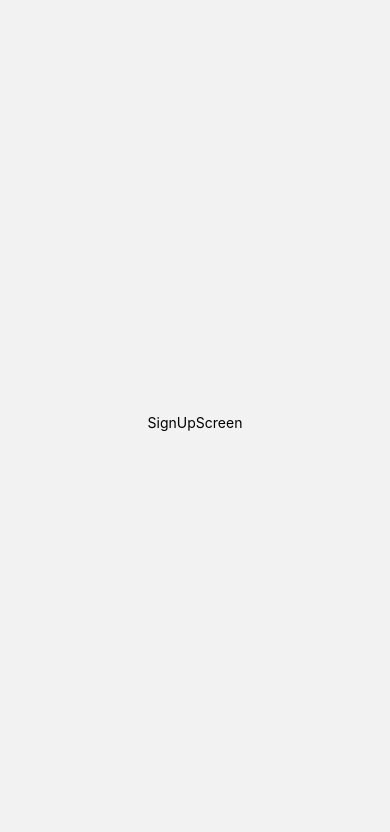
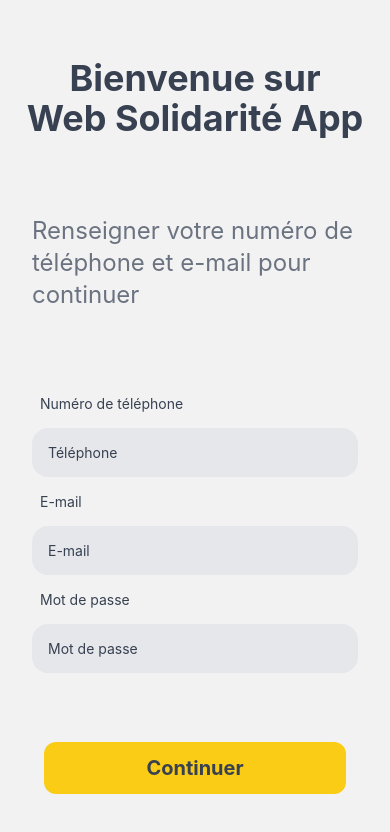
Before and after one commit to a2kad/WSApp3, a React Native app: screen /SignUp in a window 390 px wide. Shown: the top 832 px of the page. Built offline with nearby package versions, Linux system fonts and the light colour scheme; no server answers.

Commit message:
SignUp connected

```diff
--- a/package.json
+++ b/package.json
@@ -13,6 +13,7 @@
     "@react-navigation/native-stack": "^6.9.13",
     "expo": "~49.0.10",
     "expo-status-bar": "~1.6.0",
+    "firebase": "^10.3.1",
     "nativewind": "^2.0.11",
     "react": "18.2.0",
     "react-native": "0.72.4",
--- /dev/null
+++ b/src/config/firebase.js
@@ -0,0 +1,19 @@
+// Import the functions you need from the SDKs you need
+import { initializeApp } from "firebase/app";
+// TODO: Add SDKs for Firebase products that you want to use
+// https://firebase.google.com/docs/web/setup#available-libraries
+import {getAuth} from 'firebase/auth'
+
+// Your web app's Firebase configuration
+const firebaseConfig = {
+  apiKey: "AIzaSyDrZALiGkz5DNS4F8S27FIM445sJvn0IS4",
+  authDomain: "websolidariteapp-550c9.firebaseapp.com",
+  projectId: "websolidariteapp-550c9",
+  storageBucket: "websolidariteapp-550c9.appspot.com",
+  messagingSenderId: "254412882996",
+  appId: "1:254412882996:web:6811f9734acc0a64af3661"
+};
+
+// Initialize Firebase
+const app = initializeApp(firebaseConfig);
+export const auth = getAuth(app);
--- /dev/null
+++ b/src/hooks/useAuth.js
@@ -0,0 +1,21 @@
+import { View, Text } from 'react-native'
+import React, { useEffect, useState } from 'react'
+import { onAuthStateChanged } from 'firebase/auth';
+import { auth } from '../config/firebase';
+
+export default function useAuth() {
+    const[user, setUser] = useState(null);
+
+    useEffect(()=>{
+        const unsub = onAuthStateChanged(auth,user=>{
+            console.log('Got user ', user);
+            if(user){
+                setUser(user);
+            }else{
+                setUser(null)
+            }
+        });
+        return unsub;
+    },[]);
+    return {user}
+}
--- a/src/navigation/appNavigation.js
+++ b/src/navigation/appNavigation.js
@@ -1,23 +1,36 @@
-import { View, Text } from 'react-native'
 import React from 'react'
 import { createNativeStackNavigator } from '@react-navigation/native-stack'
 import { NavigationContainer } from '@react-navigation/native';
 import WellcomeScreen from '../screens/WellcomeScreen';
 import LoginScreen from '../screens/LoginScreen';
 import SignUpScreen from '../screens/SignUpScreen';
+import SignUpNameScreen from '../screens/SignUpNameScreen';
+import useAuth from '../hooks/useAuth';
+import HomeScreen from '../screens/HomeScreen';
 
 const Stack = createNativeStackNavigator();
 
-const AppNavigation = () => {
+export default function AppNavigation() {
+    const {user} = useAuth();
+    if(user){
+        return (
+            <NavigationContainer>
+                <Stack.Navigator initialRouteName='Home'>
+                    <Stack.Screen name='Home' options={{headerShown: false}} component={HomeScreen} />
+                </Stack.Navigator>
+            </NavigationContainer>
+        )
+    }else{
         return (
             <NavigationContainer>
                 <Stack.Navigator initialRouteName='Wellcome'>
                     <Stack.Screen name='Wellcome' options={{headerShown: false}} component={WellcomeScreen} />
                     <Stack.Screen name='Login' options={{headerShown: false}} component={LoginScreen} />
                     <Stack.Screen name="SignUp" options={{headerShown: false}} component={SignUpScreen} />
+                    <Stack.Screen name="SignUpName" options={{headerShown: false}} component={SignUpNameScreen} />
                 </Stack.Navigator>
             </NavigationContainer>
         )
     }
 
-export default AppNavigation
+}
--- a/src/screens/HomeScreen.js
+++ b/src/screens/HomeScreen.js
@@ -0,0 +1,18 @@
+import { View, Text, TouchableOpacity } from 'react-native'
+import React from 'react'
+import { signOut } from 'firebase/auth'
+import { auth } from '../config/firebase'
+
+export default function HomeScreen() {
+    const handleLogout = async ()=>{
+        await signOut(auth);
+    }
+    return (
+        <View className='flex-1 justify-center items-center'>
+            <Text>HomeScreen</Text>
+            <TouchableOpacity onPress={handleLogout} className='p-2 bg-cyan-900 rounded-lg'>
+                <Text className='text-white text-lg font-bold'>Se déconnecter</Text>
+            </TouchableOpacity>
+        </View>
+    )
+}
--- a/src/screens/LoginScreen.js
+++ b/src/screens/LoginScreen.js
@@ -1,11 +1,38 @@
-import { View, Text } from 'react-native'
+import { View, Text, SafeAreaView, TouchableOpacity, TextInput } from 'react-native'
 import React from 'react'
+import { useNavigation } from '@react-navigation/native'
 
 const LoginScreen = () => {
+    const navigation = useNavigation();
     return (
-        <View className='flex-1 justify-center items-center'>
-            <Text>LoginScreen</Text>
-        </View>
+        <SafeAreaView className='flex-1'>
+            <View className='flex-1 flex justify-around m-4' >
+                <Text className='font-bold text-4xl leading-10 text-gray-700 text-center my-2'>Bienvenue sur{"\n"}Web Solidarité App</Text>
+                <View className='flex justify-center mx-4'>
+                    <Text className='text-2xl text-gray-500'>Pour vous connecter à l'application, entrez votre email et votre mot de passe</Text>
+                </View>
+                <View className='mx-4 '>
+                    <Text className='text-gray-700 my-2 p-2'>E-mail</Text>
+                    <TextInput className='p-4 bg-gray-200 text-gray-700 rounded-2xl' ></TextInput>
+                    <Text className='text-gray-700 my-2 p-2'>Mot de passe</Text>
+                    <TextInput secureTextEntry className='p-4 bg-gray-200 text-gray-700 rounded-2xl' ></TextInput>
+
+                </View>
+                <View className="space-y-4">
+                    <TouchableOpacity
+                        onPress={() => navigation.navigate('Home')}
+                        className="py-3 bg-yellow-400 mx-7 rounded-xl">
+                        <Text
+                            className="text-xl font-bold text-center text-gray-700"
+                        >
+                            Se connecter
+                        </Text>
+                    </TouchableOpacity>
+
+
+                </View>
+            </View>
+        </SafeAreaView>
     )
 }
 
--- /dev/null
+++ b/src/screens/Question1Screen.js
@@ -0,0 +1,10 @@
+import { View, Text } from 'react-native'
+import React from 'react'
+
+export default function Question1Screen() {
+    return (
+        <View>
+            <Text>Question1Screen</Text>
+        </View>
+    )
+}
--- /dev/null
+++ b/src/screens/SignUpNameScreen.js
@@ -0,0 +1,10 @@
+import { View, Text } from 'react-native'
+import React from 'react'
+
+export default function SignUpNameScreen() {
+    return (
+        <View className='flex-1 justify-center items-center'>
+            <Text>SignUpNameScreen</Text>
+        </View>
+    )
+}
--- /dev/null
+++ b/src/screens/SignUpPassScreen.js
@@ -0,0 +1,10 @@
+import { View, Text } from 'react-native'
+import React from 'react'
+
+export default function SignUpPassScreen() {
+    return (
+        <View>
+            <Text>SignUpPassScreen</Text>
+        </View>
+    )
+}
--- a/src/screens/SignUpScreen.js
+++ b/src/screens/SignUpScreen.js
@@ -1,11 +1,55 @@
-import { View, Text } from 'react-native'
-import React from 'react'
+import { View, Text, SafeAreaView, TouchableOpacity, TextInput } from 'react-native'
+import React, { useState } from 'react'
+import { useNavigation } from '@react-navigation/native'
+import { createUserWithEmailAndPassword } from 'firebase/auth';
+import { auth } from '../config/firebase';
 
 const SignUpScreen = () => {
+    const navigation = useNavigation();
+    const [email, setEmail] = useState('');
+    const [password, setPassword] = useState('');
+
+    const handleSubmit = async ()=>{
+        if (email && password){
+            try{
+                await createUserWithEmailAndPassword(auth, email, password)
+            }catch(err){
+                console.log('Got error', err.message);
+            }
+        }
+    }
     return (
-        <View className='flex-1 justify-center items-center'>
-            <Text>SignUpScreen</Text>
-        </View>
+        <SafeAreaView className='flex-1'>
+            <View className='flex-1 flex justify-around m-4' >
+                <Text className='font-bold text-4xl leading-10 text-gray-700 text-center my-2'>Bienvenue sur{"\n"}Web Solidarité App</Text>
+            <View className='flex justify-center mx-4'>
+                <Text className='text-2xl text-gray-500'>Renseigner votre numéro de téléphone et e-mail pour continuer</Text>
+            </View>
+            <View className='mx-4 '>
+                <Text className='text-gray-700 my-2 p-2'>Numéro de téléphone</Text>
+                <TextInput className='p-4 bg-gray-200 text-gray-700 rounded-2xl' placeholder='Téléphone'></TextInput>
+                <Text className='text-gray-700 my-2 p-2'>E-mail</Text>
+                <TextInput className='p-4 bg-gray-200 text-gray-700 rounded-2xl' placeholder='E-mail'
+                value={email} onChangeText={value=>setEmail(value)}></TextInput>
+                <Text className='text-gray-700 my-2 p-2'>Mot de passe</Text>
+                <TextInput className='p-4 bg-gray-200 text-gray-700 rounded-2xl' placeholder='Mot de passe' secureTextEntry
+                value={password} onChangeText={value=>setPassword(value)}></TextInput>
+            </View>
+            <View className="space-y-4">
+                <TouchableOpacity
+                    onPress={handleSubmit}
+                    className="py-3 bg-yellow-400 mx-7 rounded-xl">
+                        <Text
+                            className="text-xl font-bold text-center text-gray-700"
+                        >
+                            Continuer
+                        </Text>
+                </TouchableOpacity>
+
+
+            </View>
+            </View>
+        </SafeAreaView>
     )
 }
 
--- a/src/screens/WellcomeScreen.js
+++ b/src/screens/WellcomeScreen.js
@@ -28,7 +28,7 @@ const WellcomeScreen = () => {
                 <View className="flex-row justify-center">
                     <Text className="font-semibold text-gray-900 my-4">Vous avez déjà un compte ? </Text>
                     <TouchableOpacity onPress={()=> navigation.navigate('Login')}>
-                        <Text className="font-semibold text-yellow-500 my-4"> Se connecter</Text>
+                        <Text className="font-semibold text-yellow-500 my-4">Se connecter</Text>
                     </TouchableOpacity>
                 </View>
             </View>
```
Also changed, not shown: 2 other files (tests, documents, lock files or other folders). Lines whose indentation alone changed are shown as unchanged.
